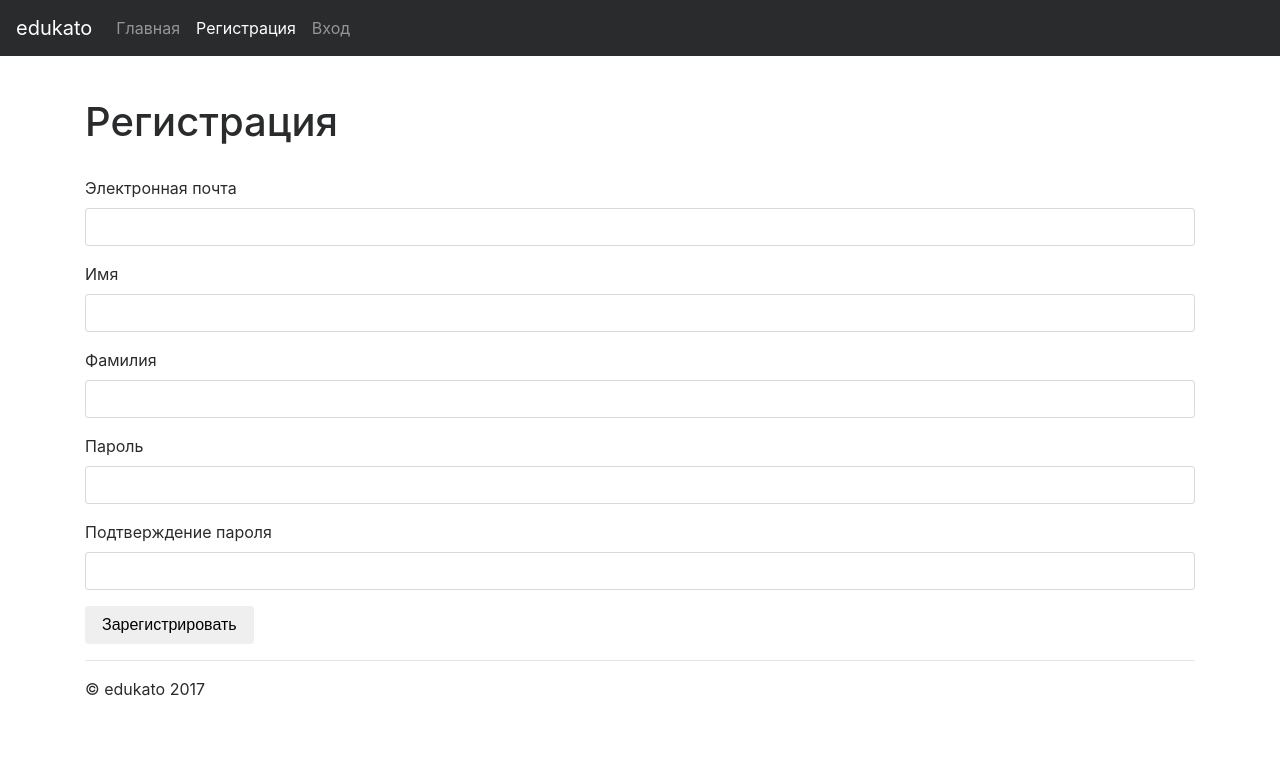
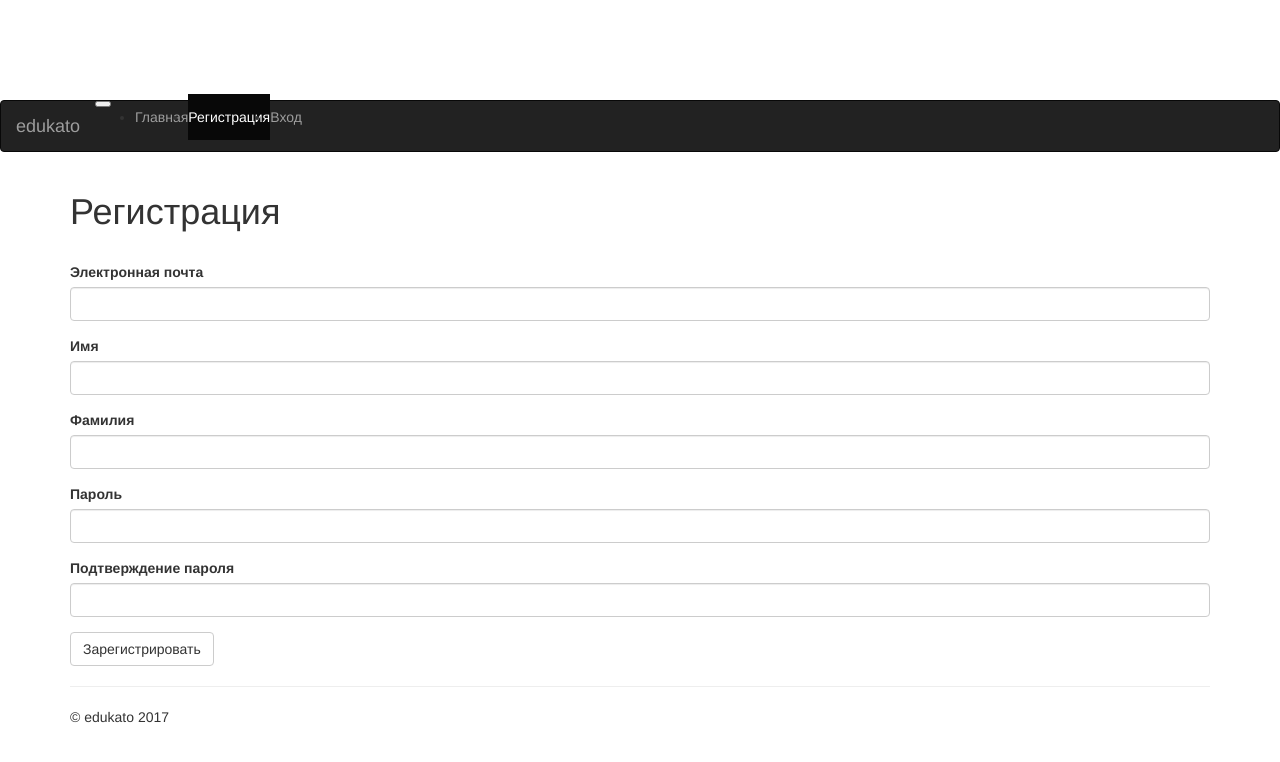
Before and after one commit to edukato/learning, a Flask app: page /register in a window 1280 px wide. Shown: the top 762 px of the page. Run offline with Flask 2, Linux system fonts and the light colour scheme; some libraries are stand-ins or nearby versions.

Commit message:
First changes

```diff
--- a/app/templates/base.html
+++ b/app/templates/base.html
@@ -3,9 +3,9 @@
     <title>{{ title }} | edukato</title>
 
     <!-- Bootstrap CSS -->
-    <link rel="stylesheet" href="https://maxcdn.bootstrapcdn.com/bootstrap/4.0.0-alpha.6/css/bootstrap.min.css"
-          integrity="sha384-rwoIResjU2yc3z8GV/NPeZWAv56rSmLldC3R/AZzGRnGxQQKnKkoFVhFQhNUwEyJ" crossorigin="anonymous">
+    <link rel="stylesheet" href="https://bootswatch.com/4-alpha/lumen/bootstrap.css">
     <link href="https://maxcdn.bootstrapcdn.com/font-awesome/4.7.0/css/font-awesome.min.css" rel="stylesheet">
+    <link hred="https://bootswatch.com/4-alpha/assets/css/custom.min.css" rel="stylesheet">
 
     <!-- Custom CSS -->
     <style>
```
